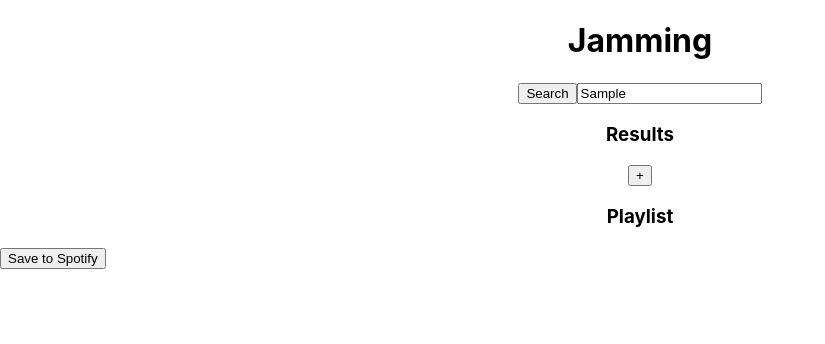
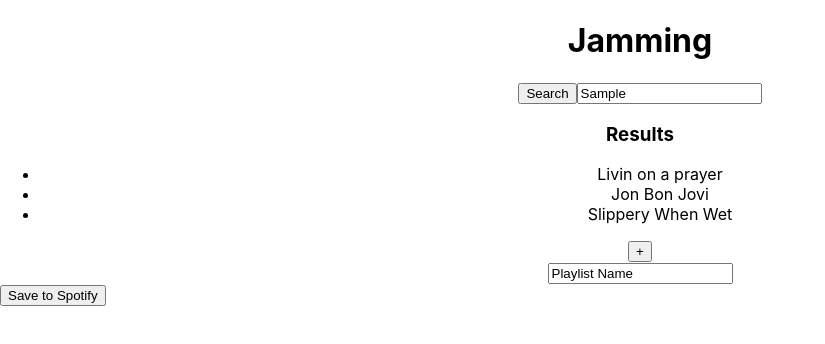
Before and after one commit to kayholliday/jammming, a React (Create React App) app: page / in a window 1280 px wide. Both pictures are taken after typing "Sample" into the empty fields and a click on the button "Search". Shown: the top 344 px of the page, without its empty margins (0-825 px from the left). Built offline with nearby package versions, Linux system fonts and the light colour scheme.

Commit message:
Change Playlist Name and fix Track.js

```diff
--- a/src/Playlist.js
+++ b/src/Playlist.js
@@ -1,22 +1,50 @@
-import React from "react";
+import React, { useState } from "react";
+import Track from "./Track";
 
 //child component of SearchResults
 
 function Playlist({tracks, setTracks, updateStatus}) {
+    const [playlistName, setPlaylistName] = useState ('Playlist Name')
+    const handleChange = (e) => {
+        setPlaylistName(e.target.value);
+    }
+
     return (
-        <>
-            <div className="playlist">
-                <h3>Playlist</h3>
+        <div className="playlist">
+            <form>
+                <input
+                    id='playlistName'
+                    type='text'
+                    value={playlistName}
+                    onChange={handleChange}
+                />
+            </form>
                 {
                     tracks && tracks.map(track => {
-                        if(track && track.status==='Playlist')
-                        return<>
-                            <p className="track" key={track.id}>{track.artist} {track.name} {track.album}<button className="removeFromPlaylist" key={track.id} onClick={()=>{updateStatus(track.id, 'SearchResult')}}>-</button></p></>
-          })
-        }
-            </div>
-        </>
-    )
-}
+                        if(track && track.status==='Playlist') {
+                            return (
+                                <>
+                                    <Track
+                                        name={track.name}
+                                        artist={track.artist}
+                                        album={track.album}
+                                    />
+                                    <button
+                                        className="removeFromPlaylist"
+                                        key={track.id}
+                                        onClick={() => {
+                                            updateStatus(track.id, 'SearchResult');
+                                        }}
+                                    >
+                                        -
+                                    </button>
+                                </>
+                            )
+                        }
+                    })
+                }
+        </div>
+    );
+};
 
 export default Playlist;
--- a/src/SearchResults.js
+++ b/src/SearchResults.js
@@ -6,13 +6,15 @@ import Track from "./Track";
 //parent component of Tracklist and Playlist
 
 const SearchResults = () => {
-    const [tracks, setTracks] = useState([{
-        id:'',
-        name: '',
-        artist: '',
-        album: '',
-        status: 'SearchResult'
-    }]);
+    const [tracks, setTracks] = useState(
+        [{
+            id: '1',
+            name: 'Livin on a prayer',
+            artist: 'Jon Bon Jovi',
+            album: 'Slippery When Wet',
+            status: 'SearchResult'
+        }]
+    );
 
     //Maps through the tracks and finds the matching id
     //It then changes the status of that track which moves the component from SearchResults to Playlist and visa versa
--- a/src/Track.js
+++ b/src/Track.js
@@ -3,28 +3,14 @@ import React from "react";
 //child component of Tracklist
 //tracks from here appear in Tracklist
 
-const tracks = [
-  {
-    id: 1,
-    artist: 'Bon Jovi',
-    name: 'Living on a Prayer',
-    album: 'Slippery When Wet',
-    status: 'SearchResult'
-  },
-  {
-    id: 2,
-    artist: 'Bryan Adams',
-    name: 'Run to You',
-    album: 'Reckless',
-    status: 'SearchResult'
-  }
-];
-
-const Track = () => {
-    const arrayTracks = tracks.map((track) => <li>{track}</li>)
+const Track = ({id, name, artist, album}) => {
     return (
         <div className="track">
-            <ul>{arrayTracks}</ul>
+            <ul key={id}>
+                <li>{name}</li>
+                <li>{artist}</li>
+                <li>{album}</li>
+            </ul>
         </div>
     );
 }
--- a/src/Tracklist.js
+++ b/src/Tracklist.js
@@ -1,21 +1,38 @@
 import React from "react";
+import Track from "./Track";
 
 //child component of SearchResults
 //take input from SearchBar and use it to return Tracklists
 
 const Tracklist = ({tracks, setTracks, updateStatus}) => {
-
   return (
     <div className="tracklist">
         {
           tracks && tracks.map(track => {
-            if(track && track.status==='SearchResult')
-              return<>
-                <p className="track" key={track.id}>{track.artist} {track.name} {track.album}<button className="addToPlaylist" key={track.id} onClick={()=>{updateStatus(track.id, 'Playlist')}}>+</button></p></>
+            if(track && track.status==='SearchResult') {
+              return (
+                <>
+                  <Track
+                    name={track.name}
+                    artist={track.artist}
+                    album={track.album}
+                  />
+                  <button
+                    className="addToPlaylist"
+                    key={track.id}
+                    onClick={() => {
+                      updateStatus(track.id, 'Playlist');
+                    }}
+                  >
+                    +
+                  </button>
+                </>
+              )
+            }
           })
         }
     </div>
-  )
-}
+  );
+};
 
 export default Tracklist;
```
